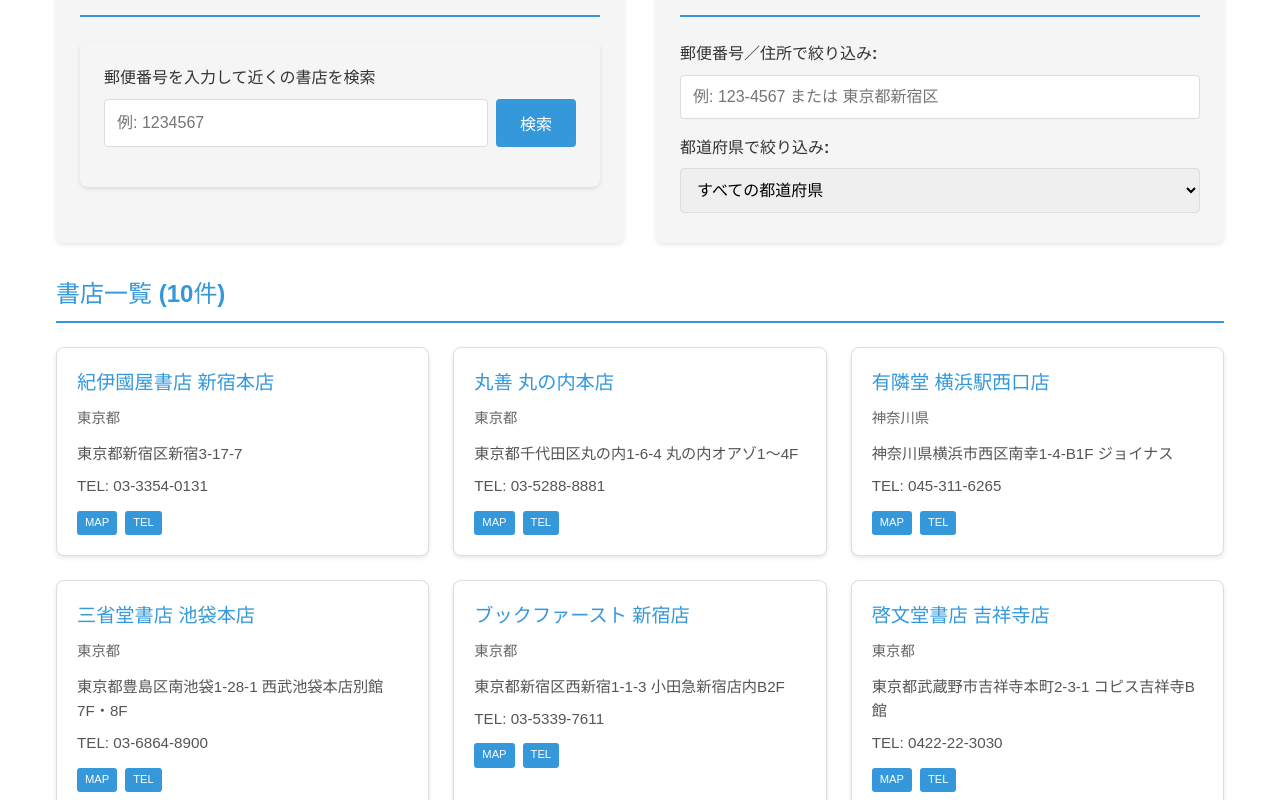
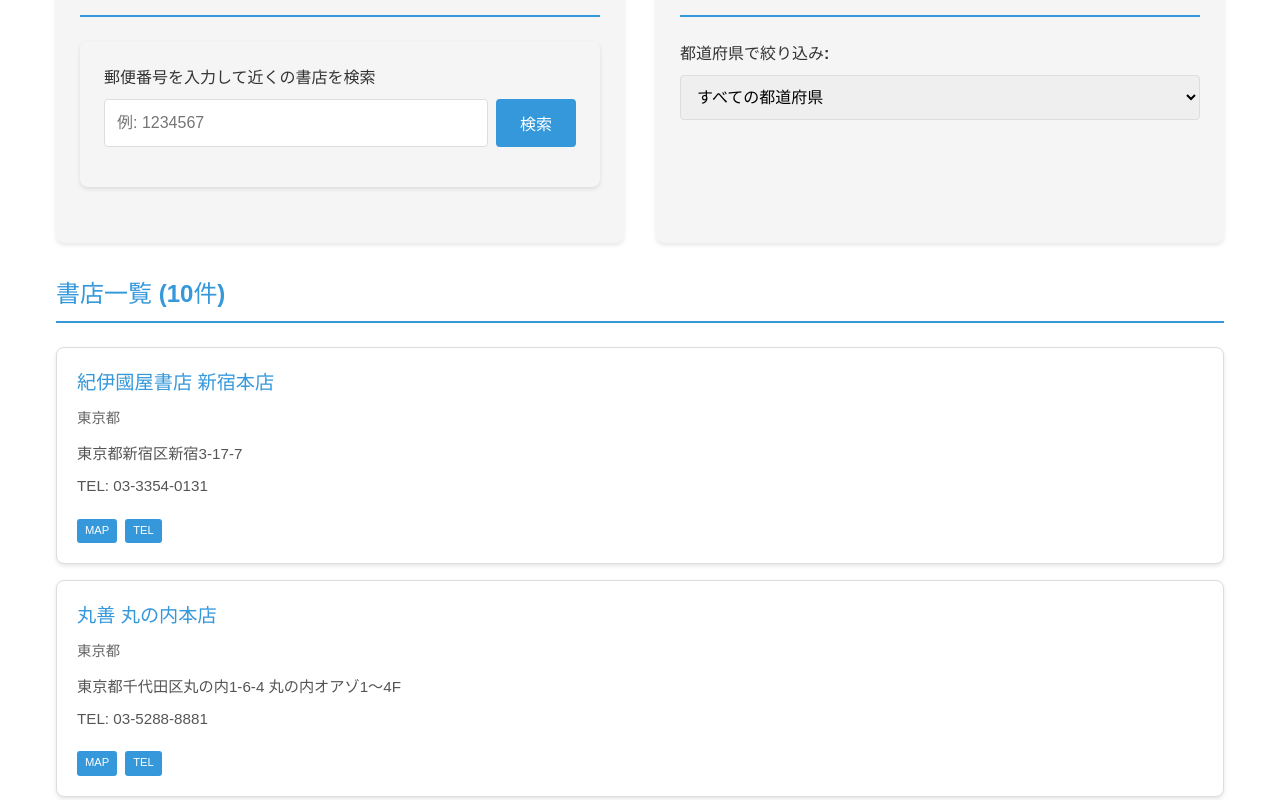
Before and after one commit to gmagmeg/shotendoushi, a React (Vite) app: page / in a window 1280 px wide. Shown: the part 220-1020 px from the top of the page. Built offline with nearby package versions, Linux system fonts and the light colour scheme.

Commit message:
master: 都道府県のみでフィルタリングするように変更し、書店リストを一行ずつ表示するレイアウトに変更

```diff
--- a/src/components/BookstoreList.tsx
+++ b/src/components/BookstoreList.tsx
@@ -26,16 +26,16 @@
 
   return (
     <div className="bookstore-list">
-      <ul className="stores-container">
       {bookstores.map(({ bookstore, distance }) => (
-          <li key={bookstore.id} className="store-item">
+        <div key={bookstore.id} className="bookstore-list-item">
           <div className="store-header">
             <h3 className="store-name">{bookstore.name}</h3>
             <span className="store-distance">(約{distance.toFixed(1)}km)</span>
           </div>
-            <div className="store-details">
+          <p className="bookstore-prefecture">{bookstore.prefecture}</p>
           <p className="store-address">{bookstore.address}</p>
           <p className="store-phone">TEL: {bookstore.phone}</p>
+          <div className="bookstore-tags">
             <a
               href={`https://www.google.com/maps/search/?api=1&query=${bookstore.latitude},${bookstore.longitude}`}
               className="maps-link"
@@ -46,9 +46,8 @@
               Google マップで見る
             </a>
           </div>
-          </li>
+        </div>
       ))}
-      </ul>
     </div>
   );
 };
--- a/src/components/BookstoreSearch.tsx
+++ b/src/components/BookstoreSearch.tsx
@@ -13,7 +13,6 @@
   const [isLoading, setIsLoading] = useState<boolean>(false);
   const [hasSearched, setHasSearched] = useState<boolean>(false);
   const [error, setError] = useState<string | null>(null);
-  const [postalCodeFilter, setPostalCodeFilter] = useState<string>('');
   const [selectedPrefecture, setSelectedPrefecture] = useState<string>('');
 
   // 初期化時に全書店データを取得
@@ -55,39 +54,22 @@
     setError(null);
   };
 
-  // 郵便番号フィルタリング処理
-  const handlePostalCodeFilterChange = (event: React.ChangeEvent<HTMLInputElement>) => {
-    const value = event.target.value;
-    setPostalCodeFilter(value);
-
-    // フィルタリング条件：郵便番号と選択された都道府県の両方に一致する書店を表示
-    filterBookstores(value, selectedPrefecture);
-  };
-
   // 都道府県選択処理
   const handlePrefectureChange = (event: React.ChangeEvent<HTMLSelectElement>) => {
     const value = event.target.value;
     setSelectedPrefecture(value);
 
-    // フィルタリング条件：郵便番号と選択された都道府県の両方に一致する書店を表示
-    filterBookstores(postalCodeFilter, value);
+    // フィルタリング条件：選択された都道府県に一致する書店を表示
+    filterBookstores(value);
   };
 
   // 書店のフィルタリング
-  const filterBookstores = (postalCode: string, prefecture: string) => {
+  const filterBookstores = (prefecture: string) => {
     let filtered = [...allBookstores];
 
     // 都道府県でフィルタリング
     if (prefecture) {
       filtered = filtered.filter(store => store.prefecture === prefecture);
-    }
-
-    // 郵便番号でフィルタリング（住所に含まれる場合）
-    if (postalCode) {
-      // 数字のみの場合はゆるめの検索（住所に含まれていればOK）
-      filtered = filtered.filter(store =>
-        store.address.includes(postalCode)
-      );
     }
 
     setFilteredBookstores(filtered);
@@ -144,20 +126,6 @@
 
               <div className="filter-controls">
                 <div className="filter-group">
-                  <label htmlFor="postalCodeFilter" className="filter-label">
-                    郵便番号／住所で絞り込み:
-                  </label>
-                  <input
-                    type="text"
-                    id="postalCodeFilter"
-                    className="filter-input"
-                    placeholder="例: 123-4567 または 東京都新宿区"
-                    value={postalCodeFilter}
-                    onChange={handlePostalCodeFilterChange}
-                  />
-                </div>
-
-                <div className="filter-group">
                   <label htmlFor="prefectureFilter" className="filter-label">
                     都道府県で絞り込み:
                   </label>
@@ -182,9 +150,9 @@
 
         <section className="bookstore-list-section">
           <h2 className="section-title">書店一覧 ({filteredBookstores.length}件)</h2>
-          <div className="bookstore-grid">
+          <div className="bookstore-list">
             {filteredBookstores.map(bookstore => (
-              <div key={bookstore.id} className="bookstore-card">
+              <div key={bookstore.id} className="bookstore-list-item">
                 <h3 className="bookstore-name">
                   <a
                     href={`https://www.google.com/maps/search/?api=1&query=${bookstore.latitude},${bookstore.longitude}`}
--- a/src/index.css
+++ b/src/index.css
@@ -137,6 +137,9 @@
 
 /* 検索結果一覧 */
 .bookstore-list {
+  display: flex;
+  flex-direction: column;
+  gap: 1rem;
   margin-top: 1rem;
 }
 
@@ -706,3 +709,34 @@
     border-color: #666;
   }
 }
+
+/* 書店リスト表示 */
+.bookstore-list {
+  display: flex;
+  flex-direction: column;
+  gap: 1rem;
+  margin-top: 1rem;
+}
+
+.bookstore-list-item {
+  background-color: white;
+  border: 1px solid var(--border-color);
+  border-radius: 8px;
+  padding: 1.25rem;
+  box-shadow: var(--box-shadow);
+  transition: transform 0.2s;
+  display: flex;
+  flex-direction: column;
+}
+
+.bookstore-list-item:hover {
+  transform: translateY(-3px);
+  box-shadow: 0 4px 8px rgba(0, 0, 0, 0.1);
+}
+
+@media (prefers-color-scheme: dark) {
+  .bookstore-list-item {
+    background-color: #333;
+    border-color: #444;
+  }
+}
```
Also changed, not shown: 1 other file (tests, documents, lock files or other folders). Lines whose indentation alone changed are shown as unchanged.
